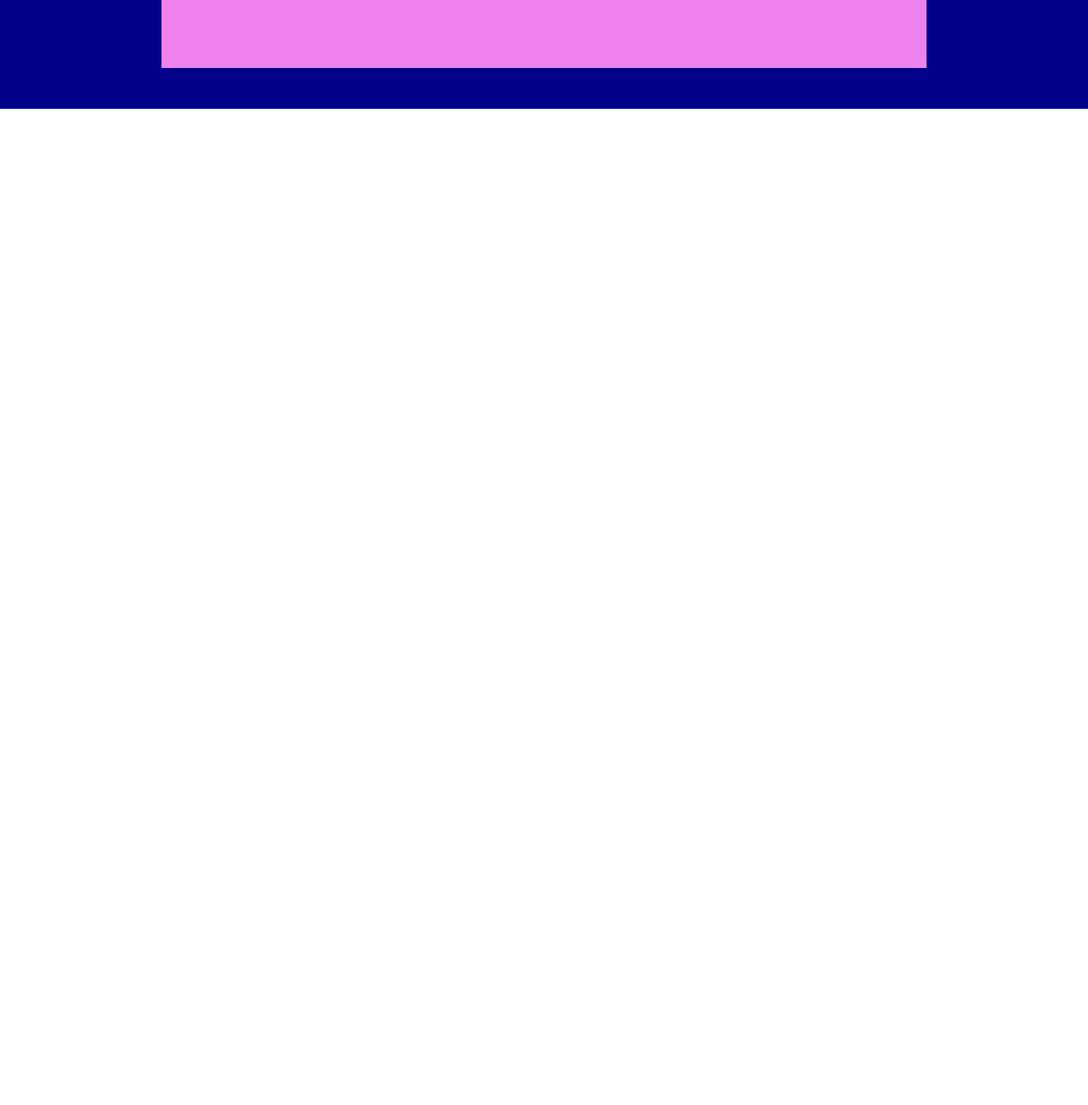
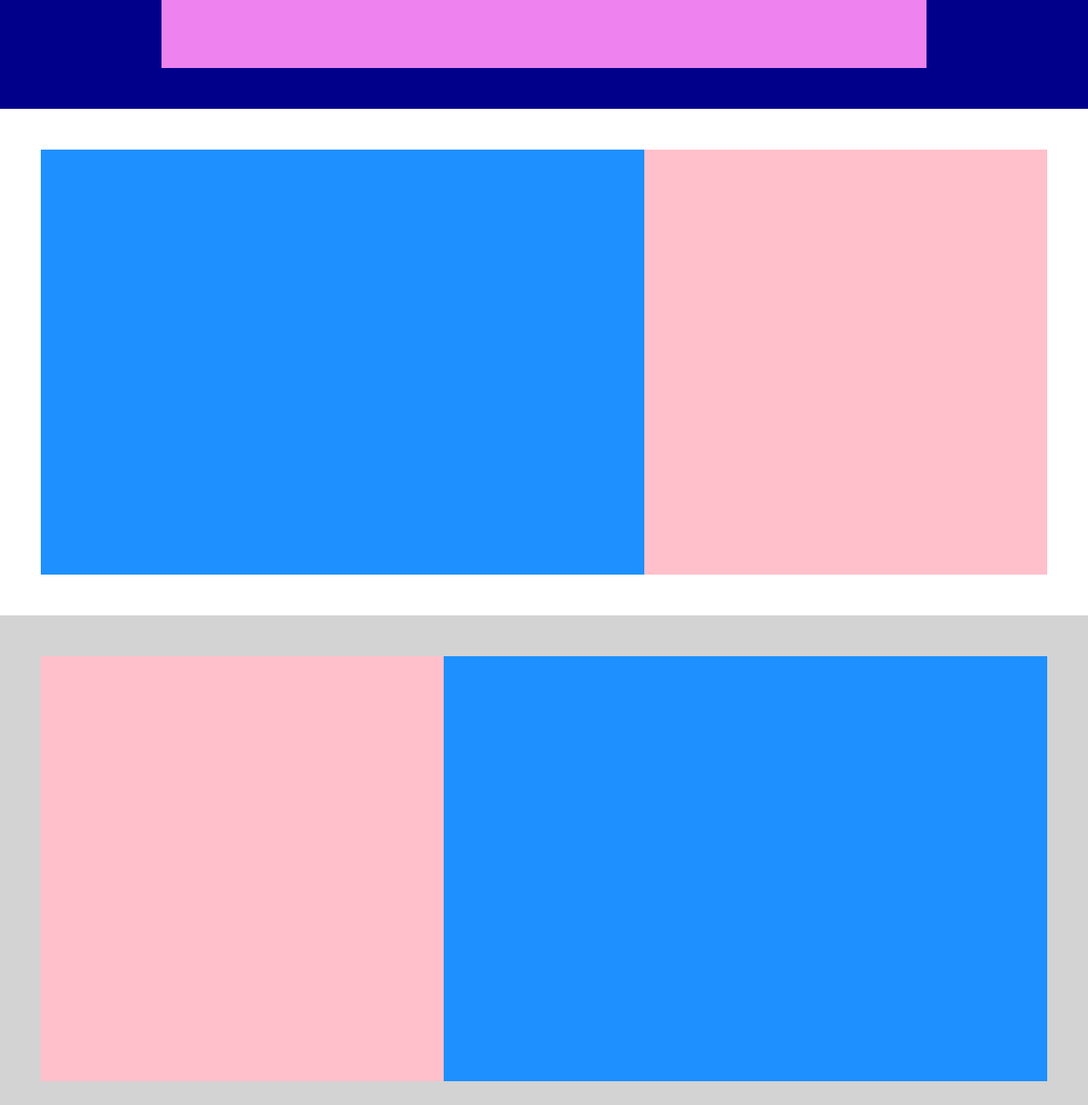
Before and after one commit to Pierpaolo-99/htmlcss-struttura-discord, a plain HTML site: page index.html in a window 1280 px wide. Shown: the part 420-1720 px from the top of the page at 85% size. Before the commit the page ends 800 px from the top, so only its background shows below. Drawn offline with Linux system fonts and the light colour scheme.

Commit message:
add invite_only, community and fandom section in the main

```diff
--- a/assets/css/style.css
+++ b/assets/css/style.css
@@ -12,21 +12,49 @@
 }
 
 .debug{
-    header{
-        background-color: #add8e6;
 
-        nav{
-            background-color: #daa520;
-            border: 1px dashed black;
-        }
+    nav{
+        border: 1px dashed black;
     }
 
     .jumbotron{
-        background-color: #00008b;
         min-height: 200px;
 
         .jumbotron_content{
             background-color: #ee82ee;
+        }
+    }
+
+    .invite_only{
+        min-height: 200px;
+
+        .invite_only_image{
+            background-color: #1e90ff;
+        }
+        .invite_only_text{
+            background-color: #ffc0cb;
+        }
+    }
+
+    .community{
+        min-height: 200px;
+
+        .community_image{
+            background-color: #1e90ff;
+        }
+        .community_text{
+            background-color: #ffc0cb;
+        }
+    }
+
+    .fandom{
+        min-height: 200px;
+
+        .fandom_image{
+            background-color: #1e90ff;
+        }
+        .fandom_text{
+            background-color: #ffc0cb;
         }
     }
 }
@@ -35,27 +63,58 @@
 
 #site_header{
     padding: 1rem;
+    background-color: #add8e6;
 }
 
 nav{
+    background-color: #daa520;
     display: flex;
     justify-content: space-between;
 }
 
-.menu{
-    flex-grow: 60%;
-}
-
 /* Main */
 
-.jumbotron{
+.jumbotron,
+.invite_only,
+.community,
+.fandom{
     display: flex;
     justify-content: center;
     align-items: center;
     padding: 3rem;
 }
 
+.jumbotron{
+    background-color: #00008b;
+}
+
 .jumbotron_content{
     width: 900px;
     height: 400px;
 }
+
+.invite_only{
+    background-color: #ffffff;
+}
+
+.community{
+    background-color: #d3d3d3;
+}
+
+.fandom{
+    background-color: #ffffff;
+}
+
+.invite_only_image,
+.community_image,
+.fandom_image{
+    width: 720px;
+    height: 500px;
+}
+
+.invite_only_text,
+.community_text,
+.fandom_text{
+    width: 480px;
+    height: 500px;
+}
--- a/index.html
+++ b/index.html
@@ -20,8 +20,24 @@
         <!-- /#site_header -->
 
         <main id="site_main">
+
             <div class="jumbotron">
                 <div class="jumbotron_content"></div>
+            </div>
+
+            <div class="invite_only">
+                <div class="invite_only_image"></div>
+                <div class="invite_only_text"></div>
+            </div>
+
+            <div class="community">
+                <div class="community_text"></div>
+                <div class="community_image"></div>
+            </div>
+
+            <div class="fandom">
+                <div class="fandom_image"></div>
+                <div class="fandom_text"></div>
             </div>
         </main>
         <!-- /#site_main -->
```
